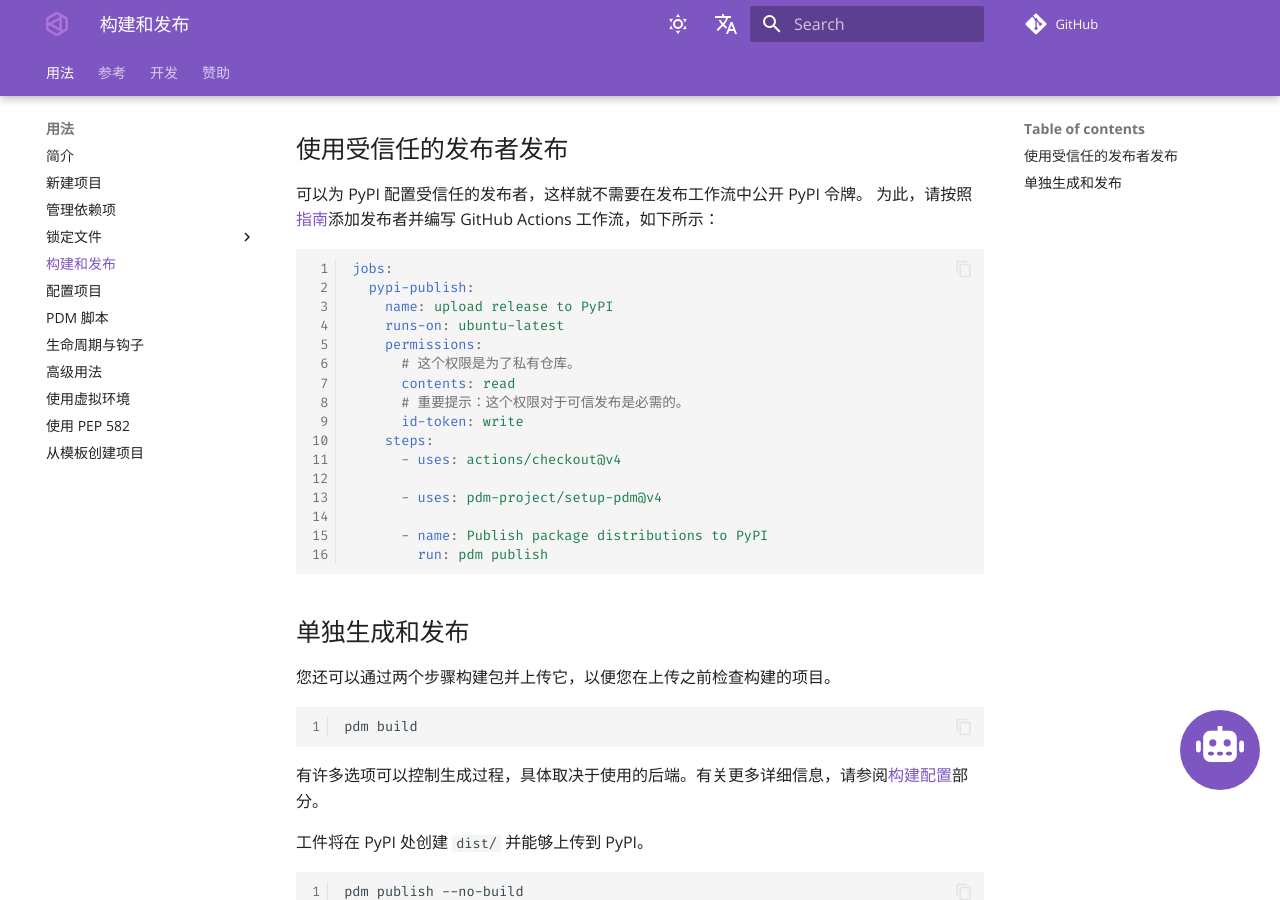
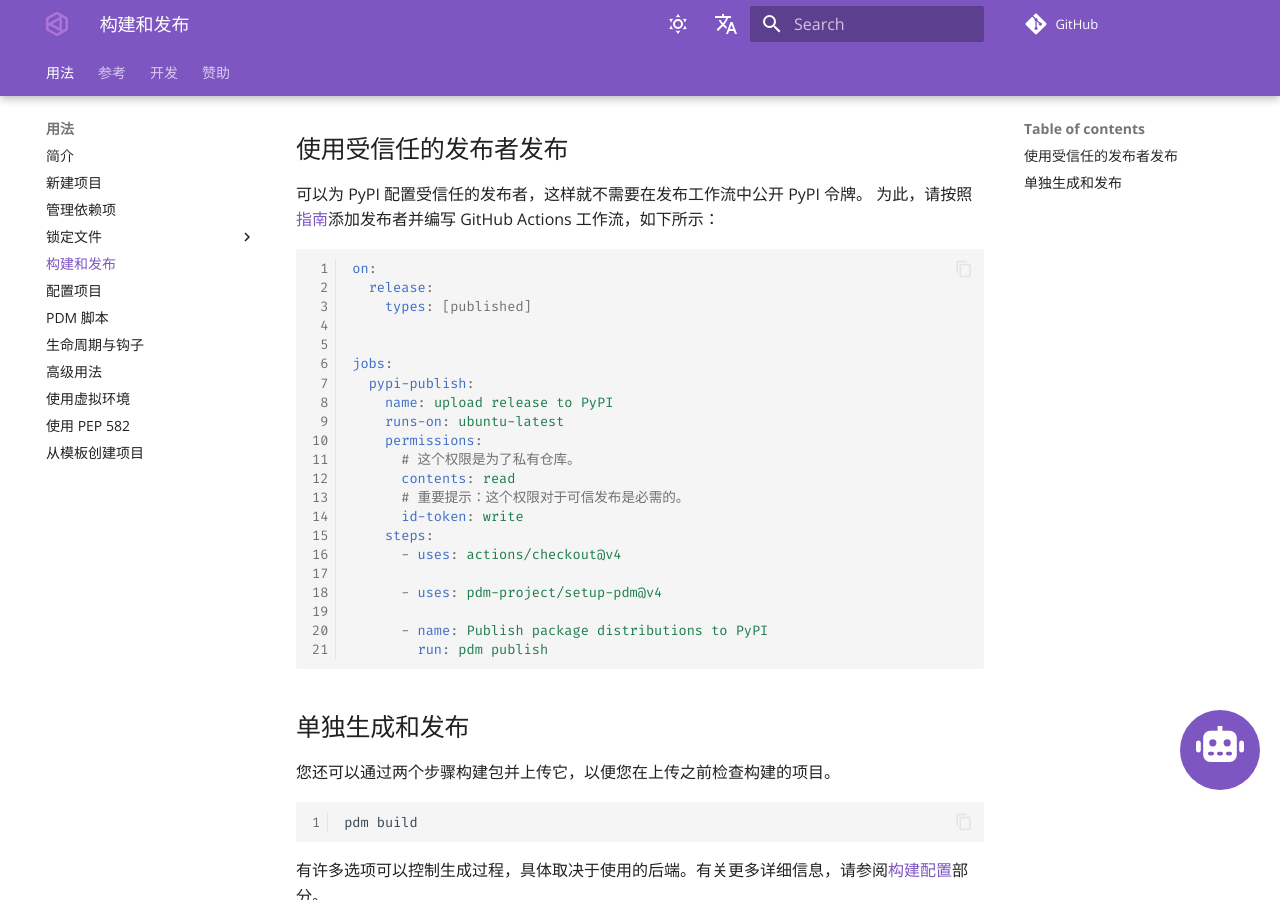
Before and after one commit to pdm-project/pdm-docs-zh, an MkDocs documentation site: the page built from docs/usage/publish.md, in a window 1280 px wide and 900 px high, scrolled down 516 px. Built offline with MkDocs 1.6.1 and Material for MkDocs 9.7.7, drawn with Linux system fonts in a browser that asks for light colours; comment, search, counter and statistics services are not loaded; the version menu is left out; grey boxes are pictures that could not be loaded.

Commit message:
sync: c2dad76b

````diff
--- a/docs/usage/publish.md
+++ b/docs/usage/publish.md
@@ -23,6 +23,11 @@ pdm publish --repository https://test.pypi.org/legacy/
 为此，请按照[指南](https://docs.pypi.org/trusted-publishers/adding-a-publisher/)添加发布者并编写 GitHub Actions 工作流，如下所示：
 
 ```yaml
+on:
+  release:
+    types: [published]
+
+
 jobs:
   pypi-publish:
     name: upload release to PyPI
````
